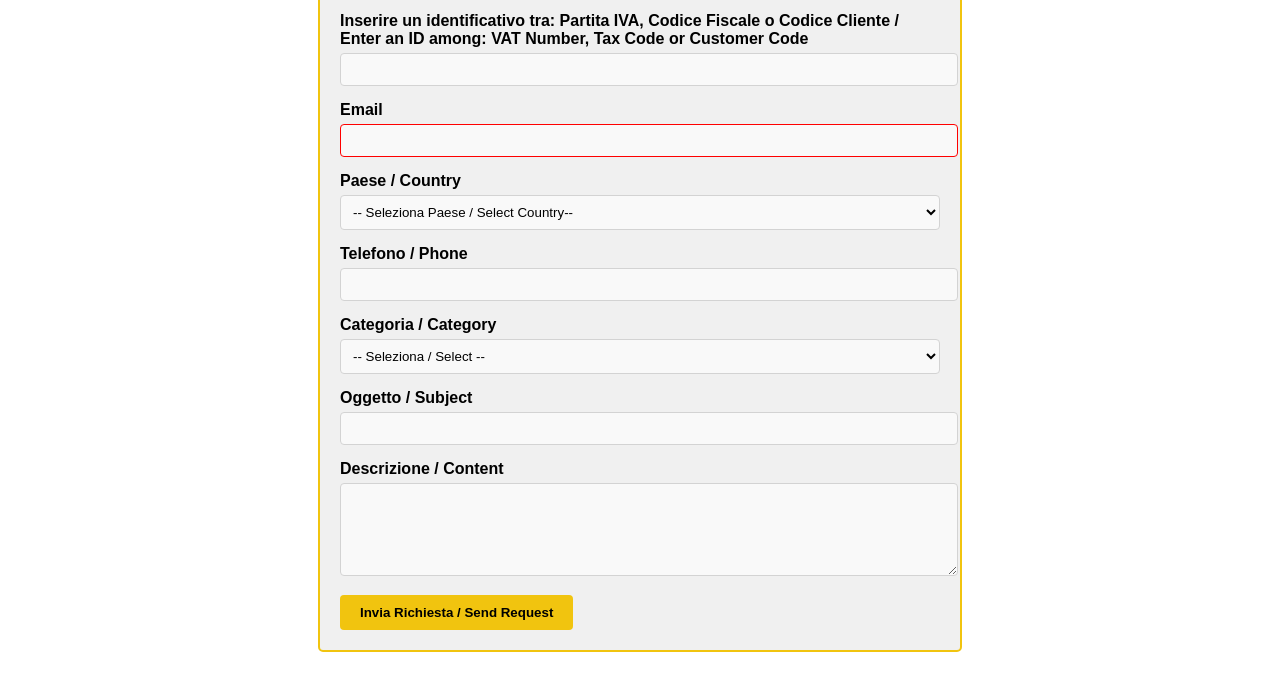
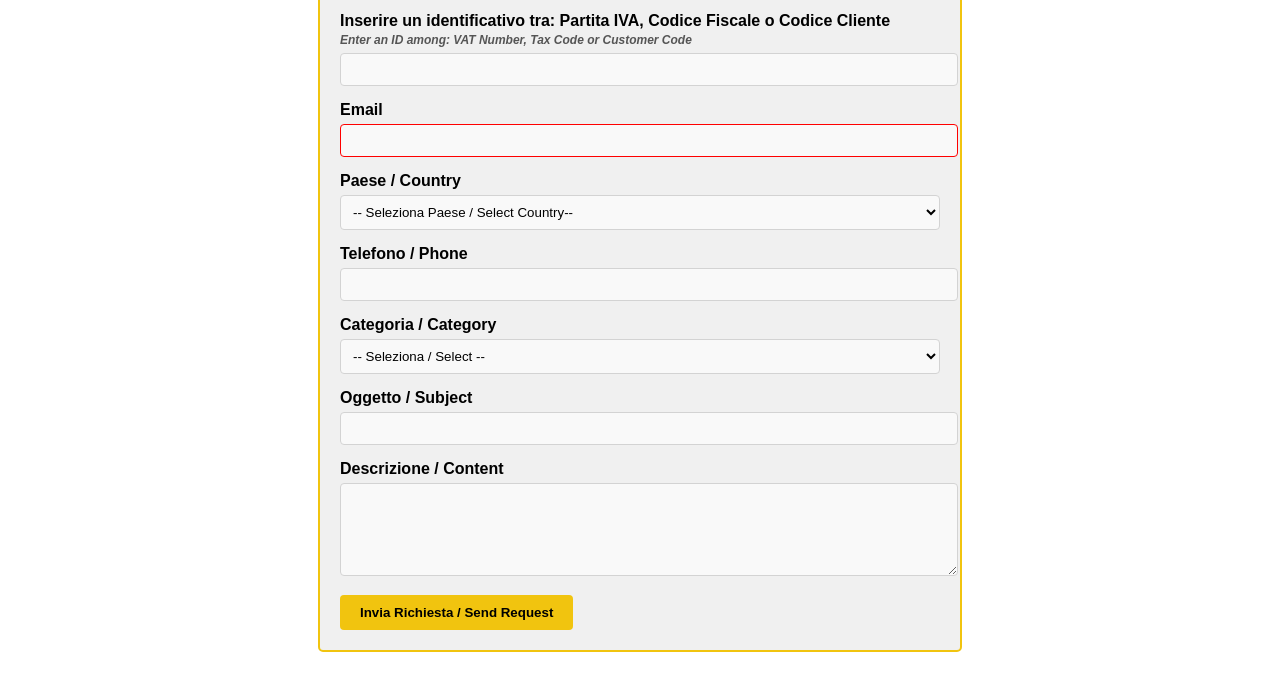
Before and after one commit to FAN-Europe-Lighting/Ticketing, a website: page index.html in a window 1280 px wide. Shown: the part 263-945 px from the top of the page. Drawn offline with Linux system fonts and the light colour scheme.

Commit message:
index.html

```diff
--- a/index.html
+++ b/index.html
@@ -170,7 +170,10 @@
     </div>
 
     <div class="form-group">
-      <label for="identificativo">Inserire un identificativo tra: Partita IVA, Codice Fiscale o Codice Cliente / Enter an ID among: VAT Number, Tax Code or Customer Code</label>
+      <label for="identificativo">
+  Inserire un identificativo tra: Partita IVA, Codice Fiscale o Codice Cliente<br>
+  <em style="font-size: 12px; color: #555;">Enter an ID among: VAT Number, Tax Code or Customer Code</em>
+	</label>
       <input type="text" id="identificativo" name="identificativo" required>
     </div>
 
```
